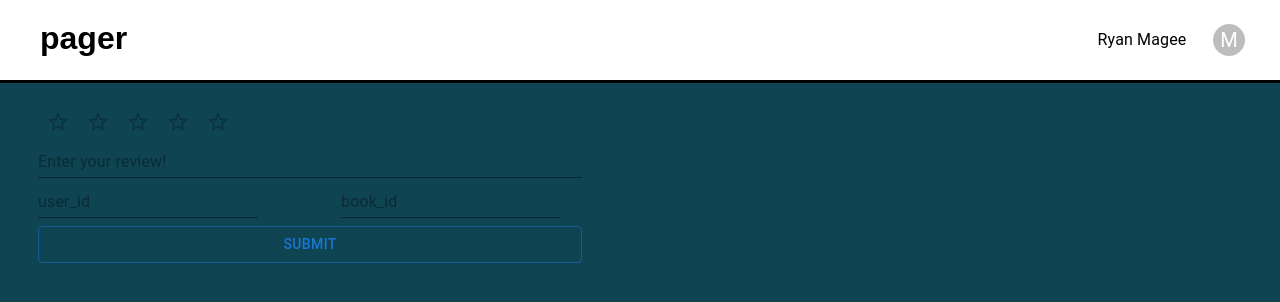
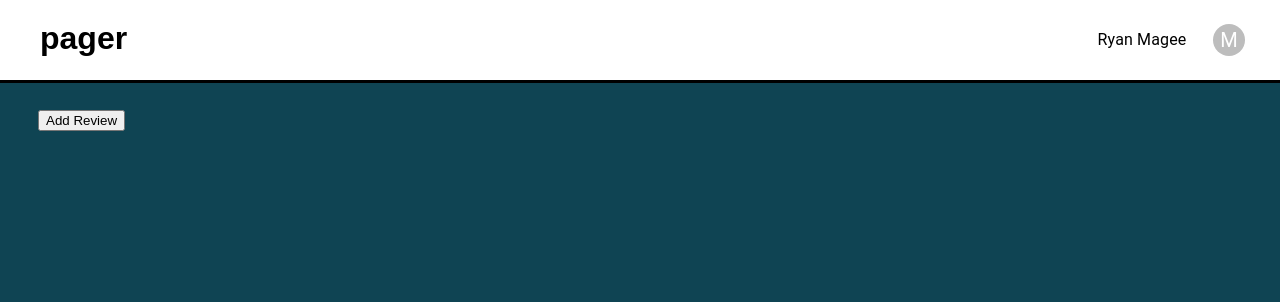
Before and after one commit to curtis-wils0n/pager, a React (Create React App) app: page /user/reviews in a window 1280 px wide. Shown: the top 302 px of the page. Built offline with nearby package versions, Linux system fonts and the light colour scheme; no server answers.

Commit message:
Create showForm state to handle hidden forms

```diff
--- a/src/routes/UserLists.jsx
+++ b/src/routes/UserLists.jsx
@@ -1,17 +1,29 @@
-import React from "react";
+import React, { useState } from "react";
 import FormLists from '../components/Form/FormLists';
 import useAPIData from '../hooks/useAPIData';
 
 export default function UserLists() {
 
+  const [showForm, setShowForm] = useState(false);
+
+  const displayForm = (event) => {
+    event.preventDefault();
+    setShowForm(!showForm);
+  }
+
   const {
-  renderedLists
+    renderedLists
   } = useAPIData()
 
   return (
-    <div>
-      <FormLists />
-    {renderedLists}
-    </div>
+    <>
+      <form>
+        <button onClick={displayForm}>Add List</button>
+      </form>
+      {showForm && (
+        <FormLists />
+      )}
+      {renderedLists}
+    </>
   );
 }
--- a/src/routes/UserReviews.jsx
+++ b/src/routes/UserReviews.jsx
@@ -1,9 +1,16 @@
 import { Grid } from "@mui/material";
-import React from "react";
+import React, { useState } from "react";
 import FormTemplate from "../components/Form/FormTemplate";
 import useAPIData from '../hooks/useAPIData';
 
 export default function UserReviews() {
+
+  const [showForm, setShowForm] = useState(false);
+
+  const displayForm = (event) => {
+    event.preventDefault();
+    setShowForm(!showForm);
+  }
 
   const {
     renderedReviews
@@ -11,9 +18,12 @@ export default function UserReviews() {
 
   return (
     <>
-      <FormTemplate
-        type="reviews"
-      />
+      <form>
+        <button onClick={displayForm}>Add Review</button>
+      </form>
+      {showForm && (
+        <FormTemplate type="reviews" />
+      )}
       <Grid container spacing={2}>
         {renderedReviews}
       </Grid>
--- a/src/routes/UserShelf.jsx
+++ b/src/routes/UserShelf.jsx
@@ -1,17 +1,29 @@
-import React from "react";
+import React, { useState } from "react";
 import FormTemplate from "../components/Form/FormTemplate"
 import useAPIData from '../hooks/useAPIData';
 import { Grid } from '@mui/material'
 
 export default function UserShelf() {
 
- const {
-  renderedUserShelf
- } = useAPIData();
+  const [showForm, setShowForm] = useState(false);
+
+  const displayForm = (event) => {
+    event.preventDefault();
+    setShowForm(!showForm);
+  }
+
+  const {
+    renderedUserShelf
+  } = useAPIData();
 
   return (
     <>
-      <FormTemplate type="books" />
+      <form >
+        <button onClick={displayForm}>Add Book</button>
+      </form>
+      {showForm && (
+        <FormTemplate type="books" />
+      )}
       <Grid container spacing={2}>
         {renderedUserShelf}
       </Grid>
```
